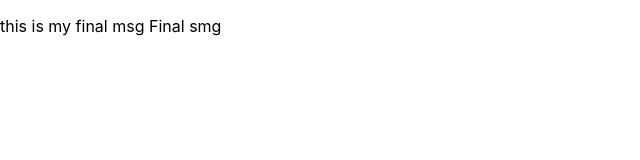
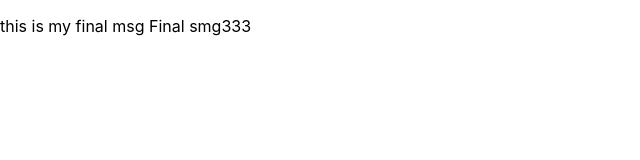
Before and after one commit to Tamir198/Working-from-home-Hackaton, a React (Create React App) app: page / in a window 1280 px wide. Shown: the top 160 px of the page, without its empty margins (0-640 px from the left). Built offline with nearby package versions, Linux system fonts and the light colour scheme.

Commit message:
Update App.js

```diff
--- a/src/App.js
+++ b/src/App.js
@@ -6,7 +6,7 @@ function App() {
     <div className="This is new title">
        <p>
           this is my final msg
-          Final smg
+          Final smg333
 
         </p>
     </div>
```
